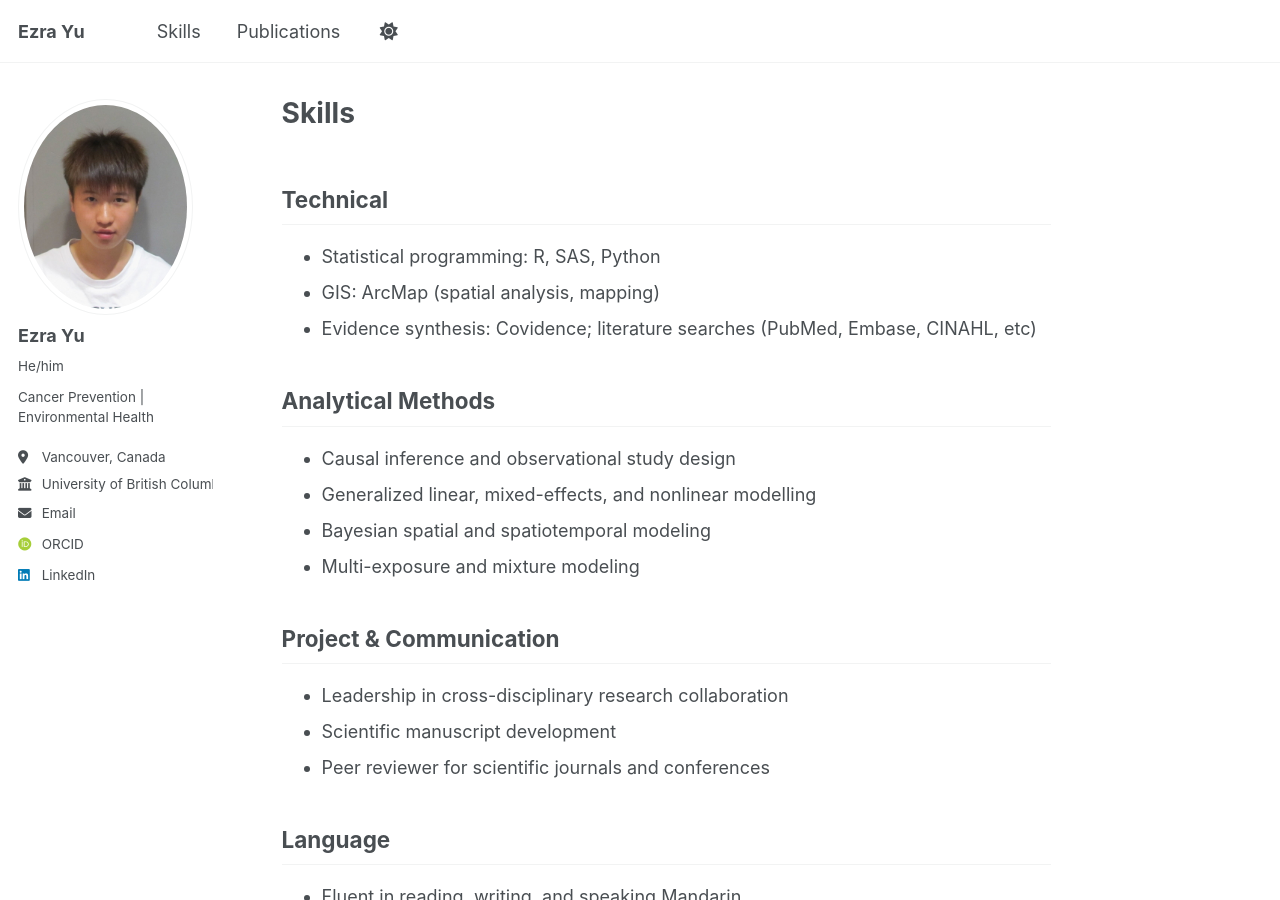
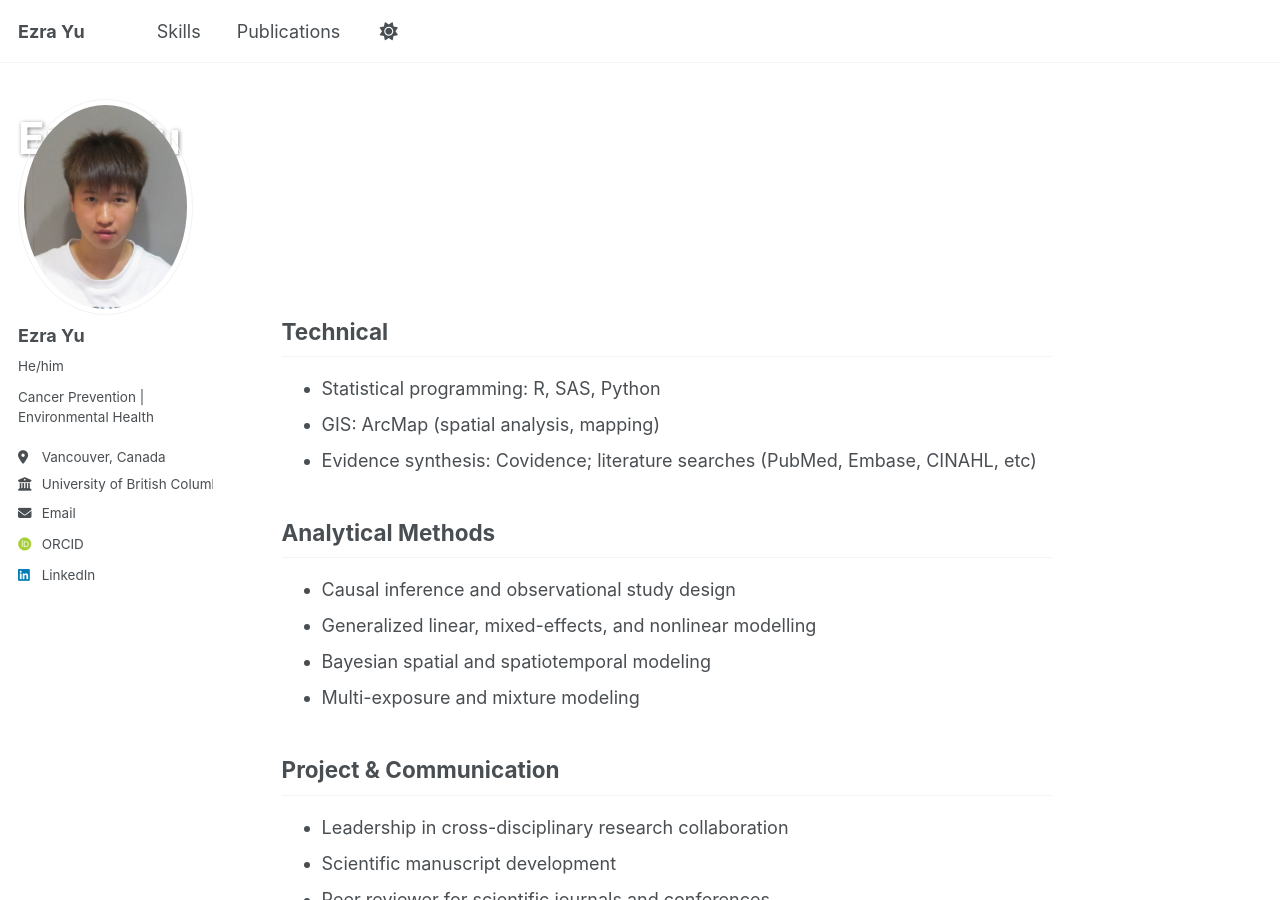
Before and after one commit to ezraxyu/ezraxyu.github.io, a Jekyll site: the page built from _pages/skills.md, in a window 1280 px wide and 900 px high. Built offline with Jekyll 4.4.1, drawn with Linux system fonts in a browser that asks for light colours; some web fonts are replaced; a script that is not in the unit is left out.

Commit message:
Update skills.md

```diff
--- a/_pages/skills.md
+++ b/_pages/skills.md
@@ -1,8 +1,11 @@
 ---
 layout: single
-title: "Skills"
+title: ""
 permalink: /skills/
 author_profile: true
+header:
+  overlay_color: ""
+  show_overlay_excerpt: false
 ---
 
 ## Technical
```
